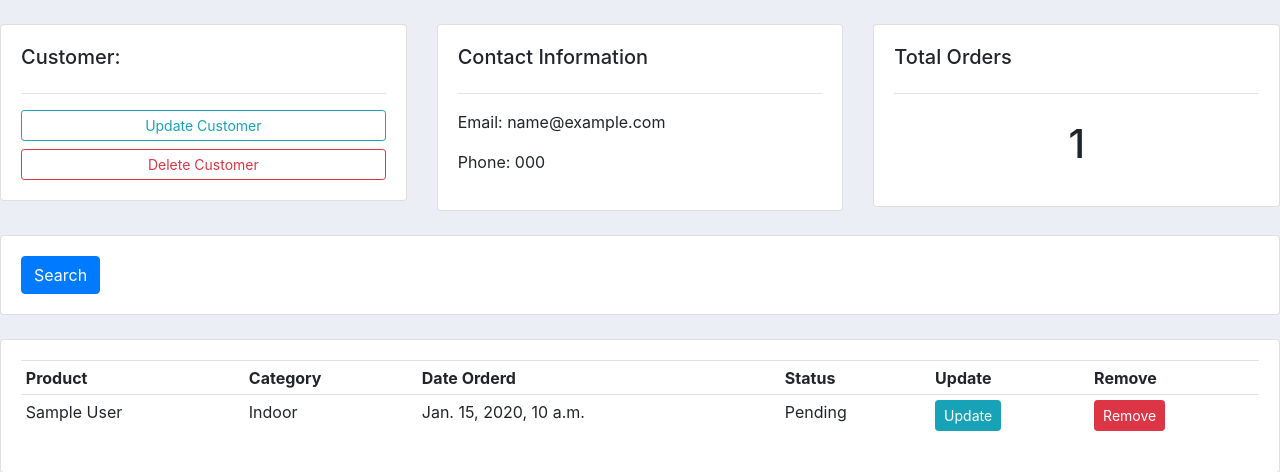
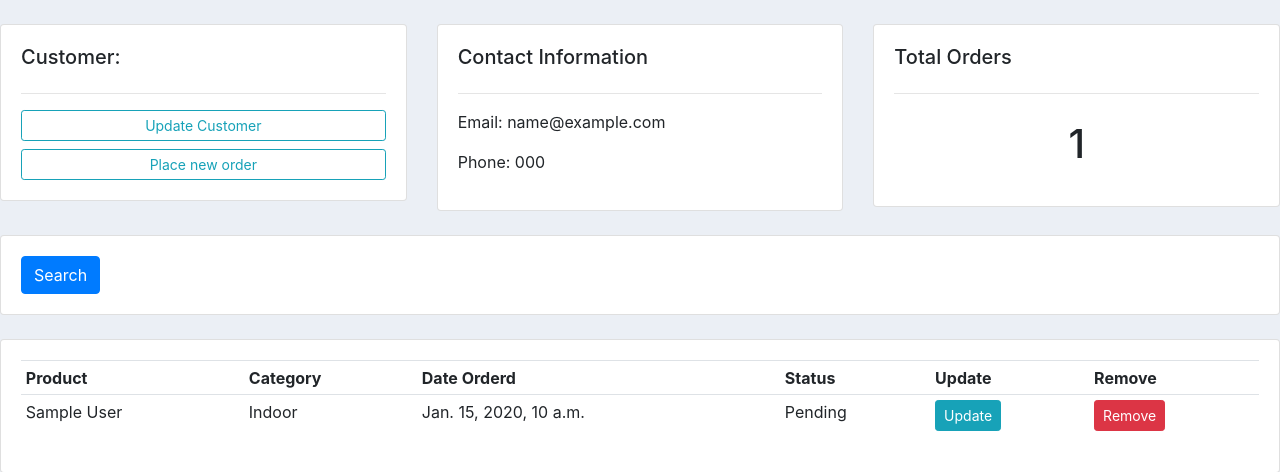
Before and after one commit to kioshiokamoto/django-first-crm, a Django app: page /customer/1/ in a window 1280 px wide. Shown: the part 82-554 px from the top of the page. Run offline with Django 3.2, Linux system fonts and the light colour scheme; tables that the repository leaves empty hold one stand-in row (values such as "Sample post").

Commit message:
:dart: Improve: agregar funcionalidad para crear multiples ordenes por cliente

```diff
--- a/accounts/templates/accounts/customer.html
+++ b/accounts/templates/accounts/customer.html
@@ -9,7 +9,8 @@
             <h5>Customer:</h5>
             <hr>
             <a class="btn btn-outline-info btn-sm btn-block" href="">Update Customer</a>
-            <a class="btn btn-outline-danger btn-sm btn-block" href="">Delete Customer</a>
+            <a class="btn btn-outline-info btn-sm btn-block" href="{% url 'create_order' customer.id %}">Place new
+                order</a>
 
         </div>
     </div>
--- a/accounts/templates/accounts/dashboard.html
+++ b/accounts/templates/accounts/dashboard.html
@@ -32,7 +32,7 @@
         <h5>LAST 5 ORDERS</h5>
         <hr>
         <div class="card card-body">
-            <a class="btn btn-primary btn-sm btn-block" href="{% url 'create_order' %}">Create Order</a>
+
             <table class="table table-sm">
                 <tr>
                     <th>Product</th>
--- a/accounts/templates/accounts/order_form.html
+++ b/accounts/templates/accounts/order_form.html
@@ -11,7 +11,12 @@
 
             <form action="" method="POST">
                 {% csrf_token %}
+
+                {{formSet.management_form}}
+                {% for form in formSet %}
                 {{form}}
+                <hr />
+                {% endfor %}
 
                 <input type="submit" name="Submit" value="Submit">
             </form>
--- a/accounts/urls.py
+++ b/accounts/urls.py
@@ -6,7 +6,7 @@ urlpatterns = [
     path('', views.home, name="home"),
     path('products/', views.products, name="products"),
     path('customer/<str:pk>/', views.customer, name="customer"),
-    path('create_order/', views.createOrder, name="create_order"),
+    path('create_order/<str:pk>/', views.createOrder, name="create_order"),
     path('update_order/<str:pk>/', views.updateOrder, name="update_order"),
     path('delete_order/<str:pk>/', views.deleteOrder, name="delete_order"),
 ]
--- a/accounts/views.py
+++ b/accounts/views.py
@@ -1,6 +1,6 @@
 from django.shortcuts import render, redirect
 from django.http import HttpResponse
-
+from django.forms import inlineformset_factory
 from .models import *
 from .forms import OrderForm
 
@@ -38,16 +38,21 @@ def customer(request, pk):
     return render(request, 'accounts/customer.html', context)
 
 
-def createOrder(request):
-    form = OrderForm()
+def createOrder(request, pk):
+    OrderFormSet = inlineformset_factory(
+        Customer, Order, fields=('product', 'status'), extra=10)
+    customer = Customer.objects.get(id=pk)
+    formSet = OrderFormSet(queryset=Order.objects.none(), instance=customer)
+    #form = OrderForm(initial={'customer': customer})
     if request.method == 'POST':
         #print('Printing post', request.POST)
-        form = OrderForm(request.POST)
-        if form.is_valid():
-            form.save()
+        # form = OrderForm(request.POST)
+        formSet = OrderFormSet(request.POST, instance=customer)
+        if formSet.is_valid():
+            formSet.save()
             return redirect('/')
 
-    context = {'form': form}
+    context = {'formSet': formSet}
     return render(request, 'accounts/order_form.html', context)
 
 
```
